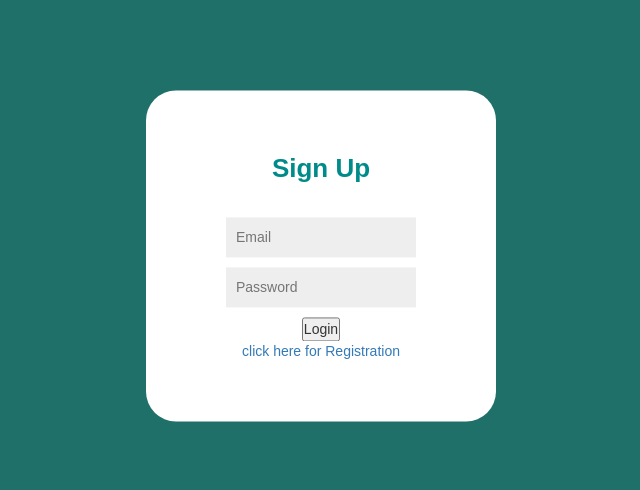
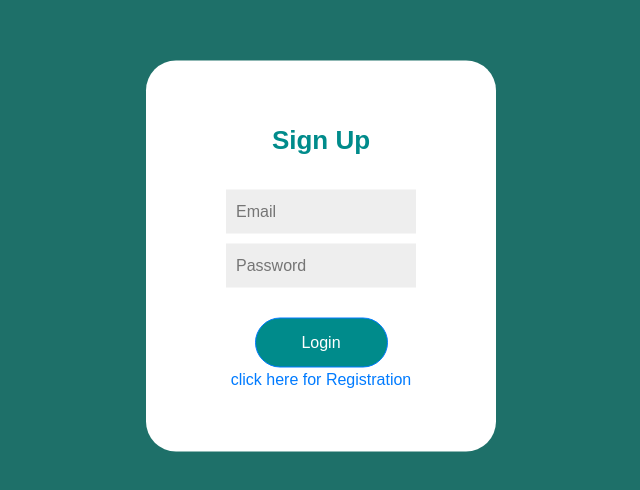
Before and after one commit to manojpawane/TimesNoteFront, an Angular app: page /login in a window 1280 px wide. Shown: the part 144-634 px from the top of the page, without its empty margins (319-959 px from the left). Built offline with nearby package versions, Linux system fonts and the light colour scheme.

Commit message:
added code

```diff
--- a/angular.json
+++ b/angular.json
@@ -19,17 +19,15 @@
             "polyfills": "src/polyfills.ts",
             "tsConfig": "tsconfig.app.json",
             "aot": true,
-            "assets": [
-              "src/favicon.ico",
-              "src/assets"
+            "assets": ["src/favicon.ico", "src/assets"],
+            "styles": [
+              "node_modules/bootstrap/dist/css/bootstrap.min.css",
+              "src/styles.css"
             ],
-            "styles": [
-              "src/styles.css",
-              {
-                "input": "./node_modules/bootstrap/dist/css/bootstrap.css"
-              }
-            ],
-            "scripts": []
+            "scripts": [
+              "node_modules/jquery/dist/jquery.min.js",
+              "node_modules/bootstrap/dist/js/bootstrap.min.js"
+            ]
           },
           "configurations": {
             "production": {
@@ -86,10 +84,7 @@
             "polyfills": "src/polyfills.ts",
             "tsConfig": "tsconfig.spec.json",
             "karmaConfig": "karma.conf.js",
-            "assets": [
-              "src/favicon.ico",
-              "src/assets"
-            ],
+            "assets": ["src/favicon.ico", "src/assets"],
             "styles": [
               "src/styles.css",
               "./node_modules/bootstrap/dist/css/bootstrap.css"
@@ -108,9 +103,7 @@
               "tsconfig.spec.json",
               "e2e/tsconfig.json"
             ],
-            "exclude": [
-              "**/node_modules/**"
-            ]
+            "exclude": ["**/node_modules/**"]
           }
         },
         "e2e": {
--- a/package.json
+++ b/package.json
@@ -20,9 +20,10 @@
     "@angular/platform-browser-dynamic": "~9.1.9",
     "@angular/router": "~9.1.9",
     "@ng-bootstrap/ng-bootstrap": "^7.0.0",
-    "bootstrap": "^3.4.1",
+    "bootstrap": "^4.5.2",
     "jquery": "^3.5.1",
     "jwt-decode": "^2.2.0",
+    "popper.js": "^1.16.1",
     "rxjs": "~6.5.4",
     "tslib": "^1.10.0",
     "zone.js": "~0.10.2"
--- a/src/app/app-routing.module.ts
+++ b/src/app/app-routing.module.ts
@@ -3,12 +3,13 @@ import { Routes, RouterModule } from '@angular/router';
 import { LoginComponent } from './components/login/login.component';
 import { RegistrationComponent } from './components/registeration/registration.component';
 import { UserVerificationComponent } from './components/user-verification/user-verification.component';
-
+import { DashboardComponent } from './components/dashboard/dashboard.component'
 const routes: Routes = [
   { path: '', redirectTo: 'login', pathMatch: 'full' },
   { path: 'login', component: LoginComponent },
   { path: 'register', component: RegistrationComponent },
   { path: 'confirmation/:id', component: UserVerificationComponent },
+  { path: 'dashboard', component: DashboardComponent },
 ];
 
 @NgModule({
--- /dev/null
+++ b/src/app/components/dashboard/dashboard.component.html
@@ -0,0 +1,14 @@
+<div class="container">
+  <h1>Install Bootstrap 4 in Angular 9 - ItSolutionStuff.com</h1>
+
+  <div class="card">
+    <div class="card-header">
+      Featured
+    </div>
+    <div class="card-body">
+      <h5 class="card-title">Special title treatment</h5>
+      <p class="card-text">With supporting text below as a natural lead-in to additional content.</p>
+      <a href="#" class="btn btn-primary">Go somewhere</a>
+    </div>
+  </div>
+</div>
--- /dev/null
+++ b/src/app/components/dashboard/dashboard.component.ts
@@ -0,0 +1,20 @@
+import { Component, OnInit } from '@angular/core';
+import * as jwt_decode from 'jwt-decode';
+
+@Component({
+  selector: 'app-dashboard',
+  templateUrl: './dashboard.component.html',
+  styleUrls: ['./dashboard.component.css']
+})
+export class DashboardComponent implements OnInit {
+
+  constructor() {
+    let myItem = localStorage.getItem('token');
+    var decoded = jwt_decode(myItem);
+    console.log(decoded);
+  }
+
+  ngOnInit(): void {
+  }
+
+}
--- a/src/app/components/login/login.component.html
+++ b/src/app/components/login/login.component.html
@@ -1,11 +1,10 @@
 <!DOCTYPE html>
 <html>
   <head lang="en">
-    <meta charset="utf-8">
+    <meta charset="utf-8" />
     <title>Notes</title>
-    <meta name="viewport" content="height=device-height, initial-scale=1">
+    <meta name="viewport" content="height=device-height, initial-scale=1" />
     <title>SignUp</title>
-
   </head>
   <body>
     <form [formGroup]="loginForm" (ngSubmit)="login()">
@@ -16,13 +15,29 @@
           </div>
           <div class="formField">
             <div class="input-style">
-                    <input type="text" placeholder="Email" name="email" id="email" class="input"required formControlName="email">
+              <input
+                type="text"
+                placeholder="Email"
+                name="email"
+                id="email"
+                class="input"
+                required
+                formControlName="email"
+              />
             </div>
             <div class="input-style">
-                    <input type="password" placeholder="Password" name="password" id="password" class="input" required formControlName="password">
+              <input
+                type="password"
+                placeholder="Password"
+                name="password"
+                id="password"
+                class="input"
+                required
+                formControlName="password"
+              />
             </div>
             <div align="center">
-               <button class="btn btn-primary" type="submit" class="registerbtn">Login</button>
+              <button class="btn btn-primary" type="submit">Login</button>
             </div>
             <div align="center">
               <a [routerLink]="'/register'">click here for Registration</a>
@@ -31,6 +46,5 @@
         </div>
       </div>
     </form>
-
   </body>
 </html>
--- a/src/app/components/login/login.component.ts
+++ b/src/app/components/login/login.component.ts
@@ -3,6 +3,7 @@ import { FormBuilder, FormGroup, Validators } from '@angular/forms'
 import { HttpClient } from '@angular/common/http';
 import { HttpRequestService } from 'src/app/services/registration.service';
 import * as jwt_decode from 'jwt-decode';
+import { Router } from '@angular/router';
 @Component({
   selector: 'app-login',
   templateUrl: './login.component.html',
@@ -11,7 +12,7 @@ import * as jwt_decode from 'jwt-decode';
 export class LoginComponent implements OnInit {
   loginForm: FormGroup;
   res;
-  constructor(private fb: FormBuilder, private service: HttpRequestService) { }
+  constructor(private fb: FormBuilder, private service: HttpRequestService, private router: Router) { }
 
 
 
@@ -32,11 +33,11 @@ export class LoginComponent implements OnInit {
     this.service.login(
       this.loginForm.value
     ).subscribe(res => {
-      console.log('test:')
-      console.log(res);
       this.res = res;
-      var decoded = jwt_decode(this.res.token);
-      console.log(decoded);
+      localStorage.setItem('token', this.res.token);
+      this.router.navigate(['dashboard']);
+      //var decoded = jwt_decode(this.res.token);
+      //console.log(decoded);
     }, err => {
       console.log(err);
 
--- a/src/app/components/registeration/registration.component.ts
+++ b/src/app/components/registeration/registration.component.ts
@@ -39,6 +39,8 @@ export class RegistrationComponent implements OnInit {
       this.router.navigate(['login']);
       console.log(res);
 
+    }, err => {
+      alert(err.message);
     });
   }
 }
```
Also changed, not shown: src/app/app.module.ts (+6 -5 lines), src/app/components/dashboard/dashboard.component.css (added), 2 other files (tests, documents, lock files or other folders). Lines whose indentation alone changed are shown as unchanged.
